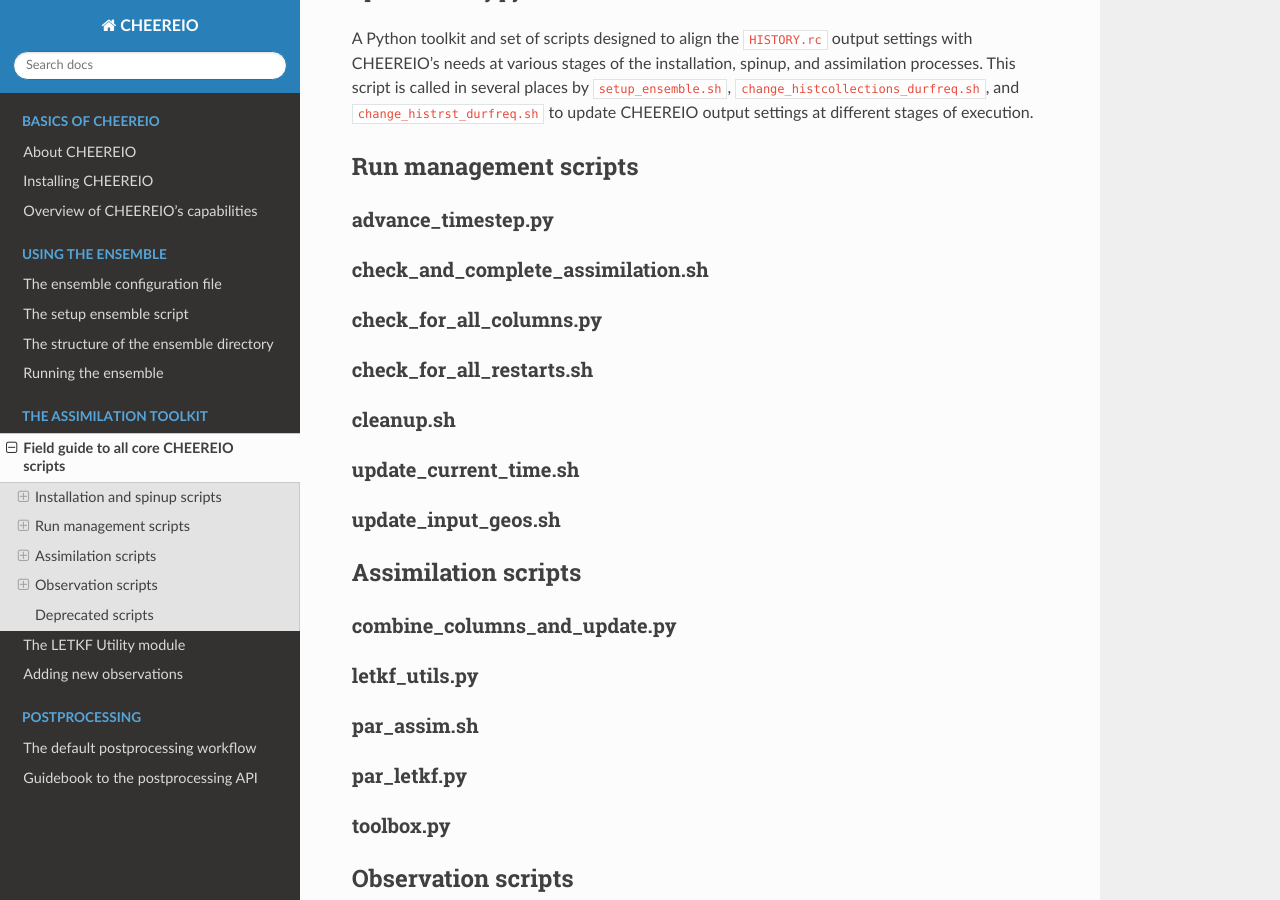
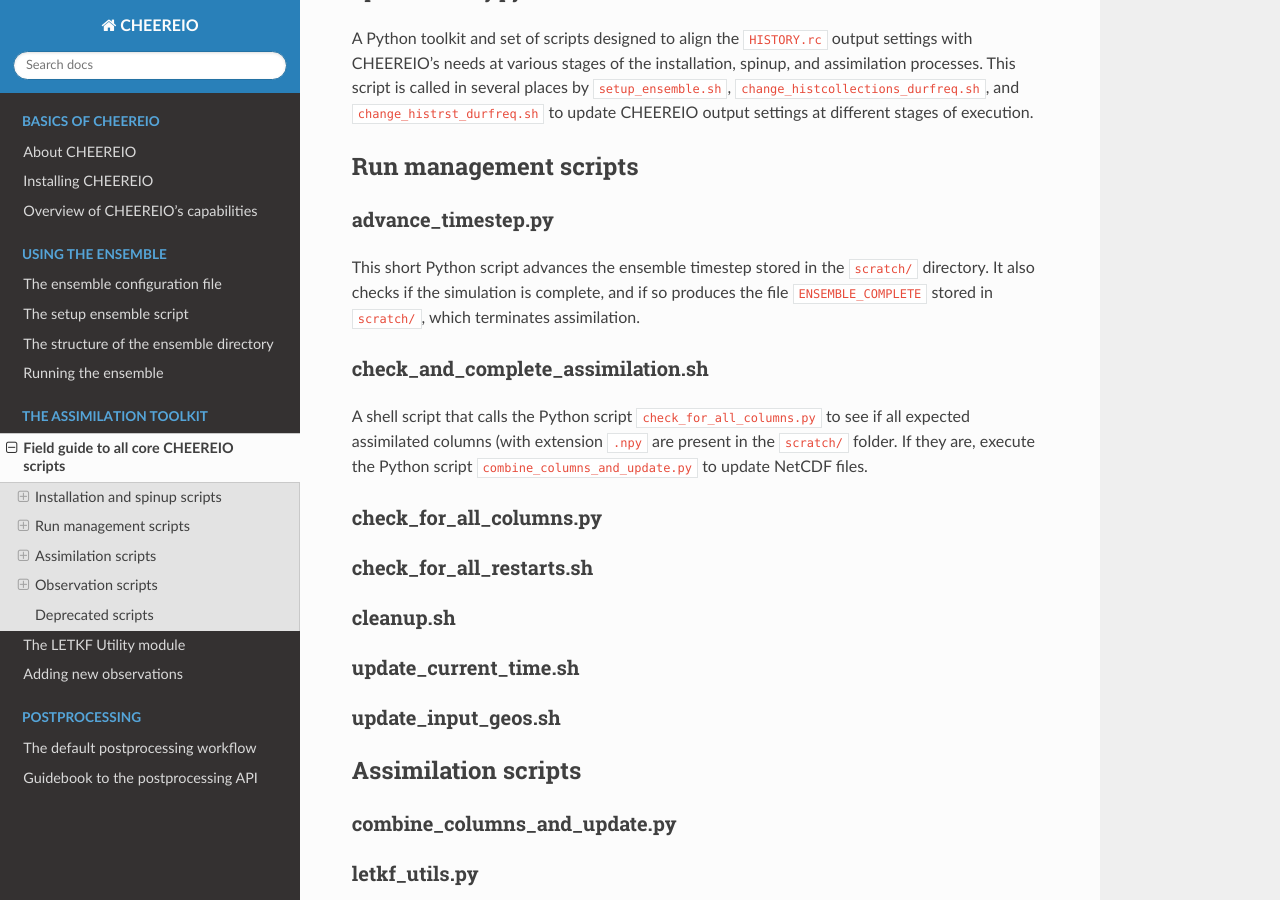
Before and after one commit to drewpendergrass/CHEEREIO, a Sphinx documentation site: the page built from docs/Field-guide-to-scripts.rst, in a window 1280 px wide and 900 px high, scrolled down 1638 px. Built offline with Sphinx 7.4.7 and the Read the Docs theme 2.0.0, drawn with Linux system fonts in a browser that asks for light colours.

Commit message:
update field guide

```diff
--- a/docs/Field-guide-to-scripts.rst
+++ b/docs/Field-guide-to-scripts.rst
@@ -57,8 +57,12 @@ Run management scripts
 advance_timestep.py
 ~~~~~~~~~~~~~
 
+This short Python script advances the ensemble timestep stored in the ``scratch/`` directory. It also checks if the simulation is complete, and if so produces the file ``ENSEMBLE_COMPLETE`` stored in ``scratch/``, which terminates assimilation.
+
 check_and_complete_assimilation.sh
 ~~~~~~~~~~~~~
+
+A shell script that calls the Python script ``check_for_all_columns.py`` to see if all expected assimilated columns (with extension ``.npy`` are present in the ``scratch/`` folder. If they are, execute the Python script ``combine_columns_and_update.py`` to update NetCDF files.
 
 check_for_all_columns.py
 ~~~~~~~~~~~~~
```
